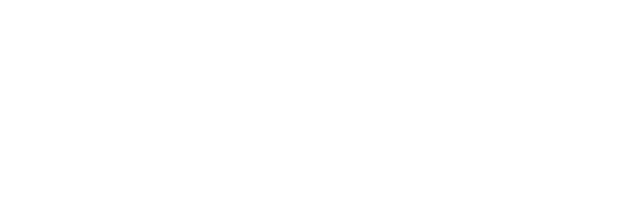
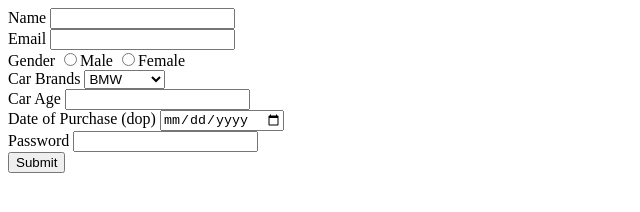
Before and after one commit to acciojob/car-insurance-form-PritamKumarSaha, a website: page main.html in a window 1280 px wide. Shown: the whole page, without its empty margins (0-640 px from the left). Drawn offline with Linux system fonts and the light colour scheme.

Commit message:
created a submission

```diff
--- a/main.html
+++ b/main.html
@@ -8,6 +8,35 @@
 
 <body>
 	<!-- the entire body must be written by student -->
+	<form method="post">
+		<label for="name">Name</label>
+		<input type="text" id="name" name="name" required>
+		<br>
+		<label for="email">Email</label>
+		<input type="email" id="email" name="email" required>
+		<br>
+		<label>Gender</label>
+		<input type="radio" name="gender" value="male" required>Male
+		<input type="radio" name="gender" value="female" required>Female
+		<br>
+		<label for="cars">Car Brands</label>
+		<select id="cars">
+			<option value="bmw">BMW</option>
+			<option value="audi">Audi</option>
+			<option value="mercedez">Mercedez</option>
+		</select>
+		<br>
+		<label for="carage">Car Age</label>
+		<input type="number" id="carage" name="carage" required>
+		<br>
+		<label for="dop">Date of Purchase (dop)</label>
+		<input type="date" id="dop" name="dop" required>
+		<br>
+		<label for="password">Password</label>
+		<input type="password" id="password" name="password" required>
+		<br>
+		<button type="submit">Submit</button>
+	</form>
     <script type="text/javascript" src="./script.js">
 </script>
 
```
